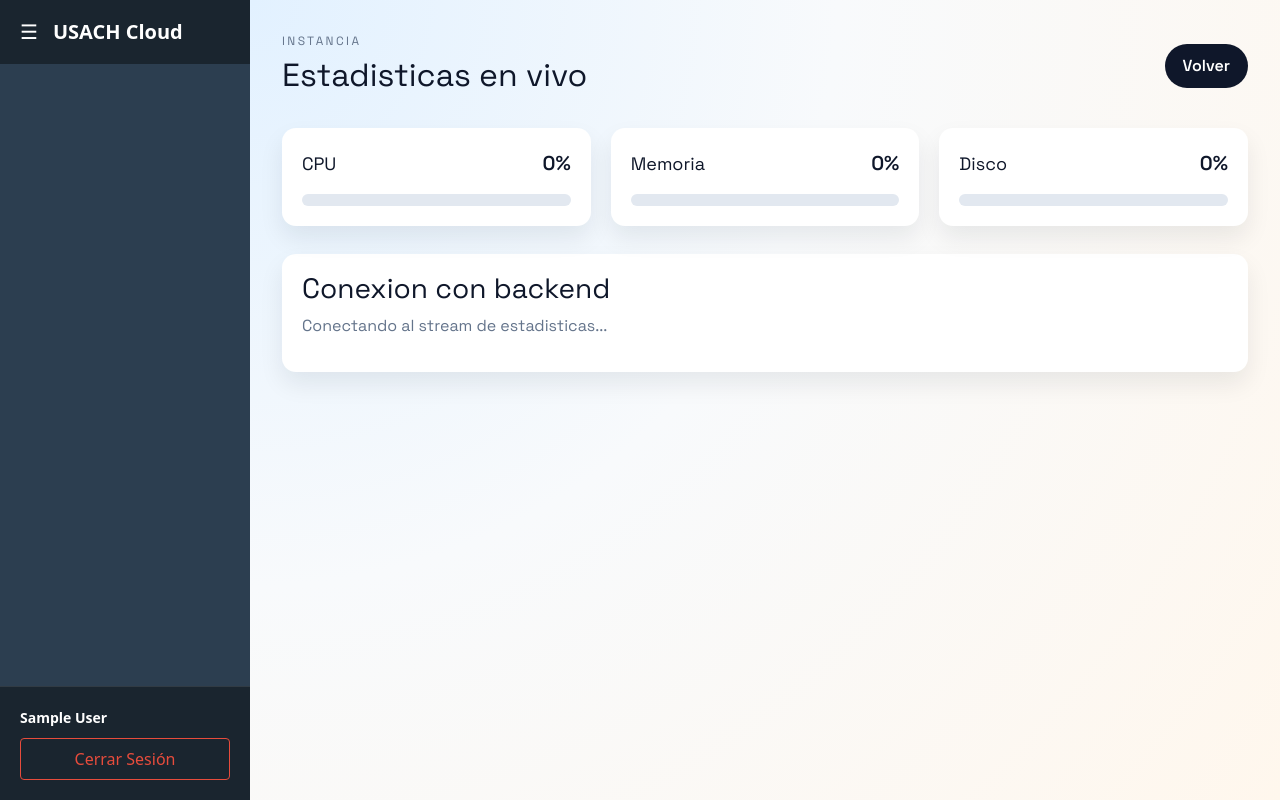
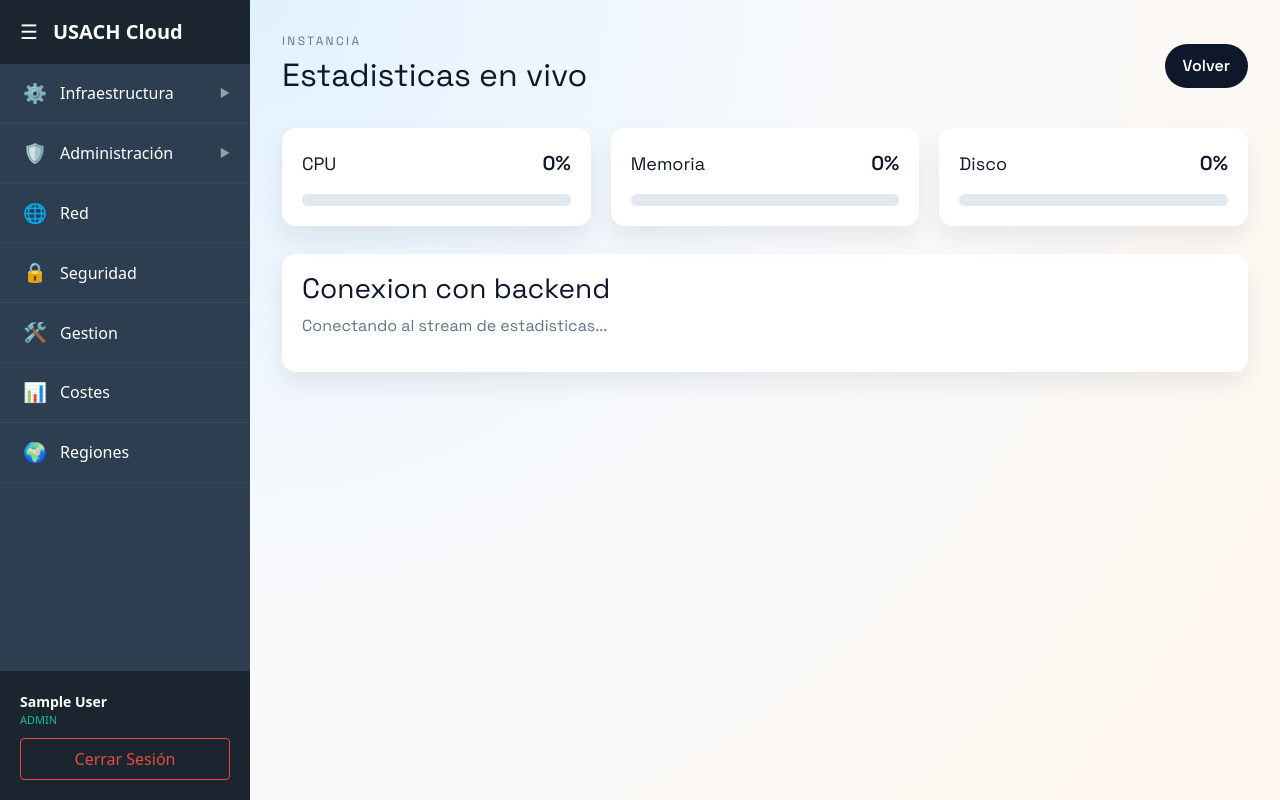
Before and after one commit to Benjahern/DBA-Grupo5, a Vue app in the folder LAB1/Frontend/: page /instances/1/stats in a window 1280 px wide. Built offline with nearby package versions, Linux system fonts and the light colour scheme; no server answers; sample sign-in values are in the browser's storage; the HTML template or start-up script is replaced by a standard one; what keycloak-js would draw is missing.

Commit message:
Final? Funcionando todo

```diff
--- a/LAB1/Frontend/src/components/Structure/Sidebar.vue
+++ b/LAB1/Frontend/src/components/Structure/Sidebar.vue
@@ -1,87 +1,80 @@
 <template>
   <aside v-if="isVisible" class="sidebar" :class="{ 'collapsed': isCollapsed }">
     <div class="logo-container">
-      <button class="toggle-btn" @click="toggleSidebar">☰</button>
-      <span v-if="!isCollapsed" class="logo-text">USACH Cloud</span>
+      <button class="toggle-btn" @click="toggleSidebar">
+        ☰
+      </button>
+      <button class="logo-text" @click="goToHome">
+        <span>USACH Cloud</span>
+      </button>
     </div>
 
     <nav class="sidebar-nav">
+      <div class="nav-group" :class="{ 'is-open': openGroups.infra && !isCollapsed }">
+        <div class="nav-title" @click="toggleGroup('infra')" title="Infraestructura">
+          <span class="icon">⚙️</span>
+          <span v-if="!isCollapsed" class="text">Infraestructura</span>
+          <span v-if="!isCollapsed" class="arrow">{{ openGroups.infra ? '▼' : '▶' }}</span>
+        </div>
+        <transition name="expand">
+          <ul v-if="openGroups.infra && !isCollapsed" class="nav-list">
+            <li :class="{ 'active-item': activeSection === 'servidor' }" @click="selectSection('servidor')">
+              Servidor
+            </li>
+            <li :class="{ 'active-item': activeSection === 'imagenes' }" @click="selectSection('imagenes')">
+              Imágenes
+            </li>
+          </ul>
+        </transition>
+      </div>
 
-      <!-- 🔴 ADMIN ONLY -->
-      <div v-if="isAdmin" class="nav-group" :class="{ 'is-open': openGroups.admin && !isCollapsed }">
-        <div class="nav-title" @click="toggleGroup('admin')">
+      <div v-if="userRole === 'admin'" class="nav-group admin-panel" :class="{ 'is-open': openGroups.admin && !isCollapsed }">
+        <div class="nav-title" @click="toggleGroup('admin')" title="Administración">
           <span class="icon">🛡️</span>
           <span v-if="!isCollapsed" class="text">Administración</span>
           <span v-if="!isCollapsed" class="arrow">{{ openGroups.admin ? '▼' : '▶' }}</span>
         </div>
         <transition name="expand">
           <ul v-if="openGroups.admin && !isCollapsed" class="nav-list">
-            <li @click="goToAdminInstances">Todas las instancias</li>
-            <li @click="goToAdminCost">Todos los costos</li>
+            <li :class="{ 'active-item': activeSection === 'usuarios' }" @click="selectSection('usuarios')">
+              Gestionar Usuarios
+            </li>
+            <li :class="{ 'active-item': activeSection === 'todas-instancias' }" @click="goToAdminInstances">
+              Todas las Instancias
+            </li>
+            <li @click="goToAdminCost">
+              Todos los Costos
+            </li>
           </ul>
         </transition>
       </div>
 
-      <!-- 🔵 SERVIDORES (ADMIN + USER) -->
-      <div v-if="isAdmin || isUser" class="nav-group" :class="{ 'is-open': openGroups.servers && !isCollapsed }">
-        <div class="nav-title" @click="toggleGroup('servers')">
-          <span class="icon">🖥️</span>
-          <span v-if="!isCollapsed" class="text">Servidores</span>
-          <span v-if="!isCollapsed" class="arrow">{{ openGroups.servers ? '▼' : '▶' }}</span>
+      <div class="nav-group" v-for="item in ['red', 'seguridad', 'gestion']" :key="item">
+        <div class="nav-title" @click="selectSection(item)" :title="item">
+          <span class="icon">{{ getIcon(item) }}</span>
+          <span v-if="!isCollapsed" class="text capitalize">{{ item }}</span>
         </div>
-        <transition name="expand">
-          <ul v-if="openGroups.servers && !isCollapsed" class="nav-list">
-            <li @click="goToHome">Crear instancia</li>
-            <li @click="goToStats">Ver estadísticas</li>
-          </ul>
-        </transition>
       </div>
 
-      <!-- 🟢 COSTOS -->
-      <div v-if="isAdmin || isUser" class="nav-group" :class="{ 'is-open': openGroups.costs && !isCollapsed }">
-        <div class="nav-title" @click="toggleGroup('costs')">
-          <span class="icon">💰</span>
-          <span v-if="!isCollapsed" class="text">Costos</span>
-          <span v-if="!isCollapsed" class="arrow">{{ openGroups.costs ? '▼' : '▶' }}</span>
+      <div class="nav-group">
+        <div class="nav-title" @click="goToCost" title="Costes">
+          <span class="icon">📊</span>
+          <span v-if="!isCollapsed" class="text capitalize">Costes</span>
         </div>
-        <transition name="expand">
-          <ul v-if="openGroups.costs && !isCollapsed" class="nav-list">
-
-            <!-- ADMIN -->
-            <li v-if="isAdmin" @click="goToAdminCost">
-              Todos los costos
-            </li>
-
-            <!-- USER -->
-            <li v-if="isUser" @click="goToCosts">
-              Boletas y facturación
-            </li>
-
-          </ul>
-        </transition>
       </div>
 
-      <!-- 🟣 REGIONES (solo admin) -->
-      <div v-if="isAdmin" class="nav-group" :class="{ 'is-open': openGroups.regions && !isCollapsed }">
-        <div class="nav-title" @click="toggleGroup('regions')">
-          <span class="icon">🌎</span>
-          <span v-if="!isCollapsed" class="text">Regiones</span>
-          <span v-if="!isCollapsed" class="arrow">{{ openGroups.regions ? '▼' : '▶' }}</span>
+      <div class="nav-group">
+        <div class="nav-title" @click="goToRegions" title="Regiones">
+          <span class="icon">🌍</span>
+          <span v-if="!isCollapsed" class="text capitalize">Regiones</span>
         </div>
-        <transition name="expand">
-          <ul v-if="openGroups.regions && !isCollapsed" class="nav-list">
-            <li @click="goToRegions">Uso de recursos</li>
-            <li @click="goToRegionsManagement">Gestión de recursos</li>
-          </ul>
-        </transition>
       </div>
-
     </nav>
 
     <div class="user-footer">
       <div v-if="!isCollapsed" class="user-info">
         <span class="user-name">{{ userName }}</span>
-        <span class="user-role">{{ roles.join(', ') }}</span>
+        <span class="user-role">{{ userRole }}</span>
       </div>
       <button @click="$emit('logout')" class="btn-logout">
         {{ isCollapsed ? '🚪' : 'Cerrar Sesión' }}
@@ -91,34 +84,8 @@
 </template>
 
 <script setup lang="ts">
-import { ref, reactive, computed, onMounted } from 'vue';
+import { ref, reactive, computed } from 'vue';
 import { useRoute, useRouter } from 'vue-router';
-import { getUser, subscribe } from '../../services/auth.js';
-
-const isUser = computed(() => roles.value.includes("user"));
-
-// Roles reactivos
-const roles = ref<string[]>([]);
-
-const updateRoles = () => {
-  const user = getUser();
-  const rawRoles = user?.realm_access?.roles || [];
-
-  roles.value = rawRoles.filter(
-    r => !["offline_access", "uma_authorization", "default-roles-host-usach"].includes(r)
-  );
-
-};
-
-onMounted(() => {
-  updateRoles();
-  subscribe(updateRoles);
-});
-
-// Helpers de roles
-const isAdmin = computed(() =>
-  roles.value.includes("admin") || roles.value.includes("SysAdmin")
-);
 
 const props = defineProps({
   userRole: { type: String, default: 'admin' },
@@ -132,10 +99,8 @@ const router = useRouter();
 const isCollapsed = ref(false);
 
 const openGroups = reactive({
-  admin: false,
-  servers: false,
-  costs: false,
-  regions: false
+  infra: false,
+  admin: false
 });
 
 const isVisible = computed(() => {
@@ -167,6 +132,14 @@ const goToAdminInstances = () => {
   router.push({ name: 'admin-instances' });
 };
 
+const goToCost = () => {
+  if (props.userRole === 'admin') {
+    router.push({ name: 'admin-cost' });
+  } else {
+    router.push({ name: 'cost' });
+  }
+};
+
 const goToAdminCost = () => {
   router.push({ name: 'admin-cost' });
 };
@@ -175,20 +148,14 @@ const goToHome = () => {
   router.push({ name: 'home' });
 };
 
-const goToStats = () => {
-  router.push({ name: 'instance-stats' });
-};
-
-const goToCosts = () => {
-    router.push({ name: 'cost' });
-};
-
 const goToRegions = () => {
   router.push({ name: 'regions' });
 };
 
-const goToRegionsManagement = () => {
-  router.push({ name: 'regions-management' });
+const getIcon = (item: string) => {
+  const icons: any = { red: '🌐', seguridad: '🔒', gestion: '🛠️', costes: '📊' };
+  return icons[item];
+
 };
 </script>
 
--- a/LAB1/Frontend/src/services/instance-stats.js
+++ b/LAB1/Frontend/src/services/instance-stats.js
@@ -1,7 +1,10 @@
 import { getToken } from './auth.js';
 import { apiBaseUrl } from './http-common.js';
 
-const resolveBaseUrl = () => apiBaseUrl || 'http://localhost:8080';
+const resolveBaseUrl = () => {
+  const rawBaseUrl = apiBaseUrl || 'http://localhost:8080';
+  return rawBaseUrl.replace(/\/+$/, '');
+};
 
 const clampPercent = (value) => {
   const parsed = Number(value);
--- a/LAB1/Frontend/src/views/Login.vue
+++ b/LAB1/Frontend/src/views/Login.vue
@@ -216,6 +216,13 @@ const submit = async () => {
   font-size: 1.1rem;
 }
 
+/* Acciones de formulario */
+.actions {
+  display: flex;
+  gap: 14px;
+  flex-wrap: wrap;
+}
+
 /* Botones y Checkbox inferior */
 .btn-acceder {
   background-color: white;
```
Also changed, not shown: 1 other file (tests, documents, lock files or other folders).
